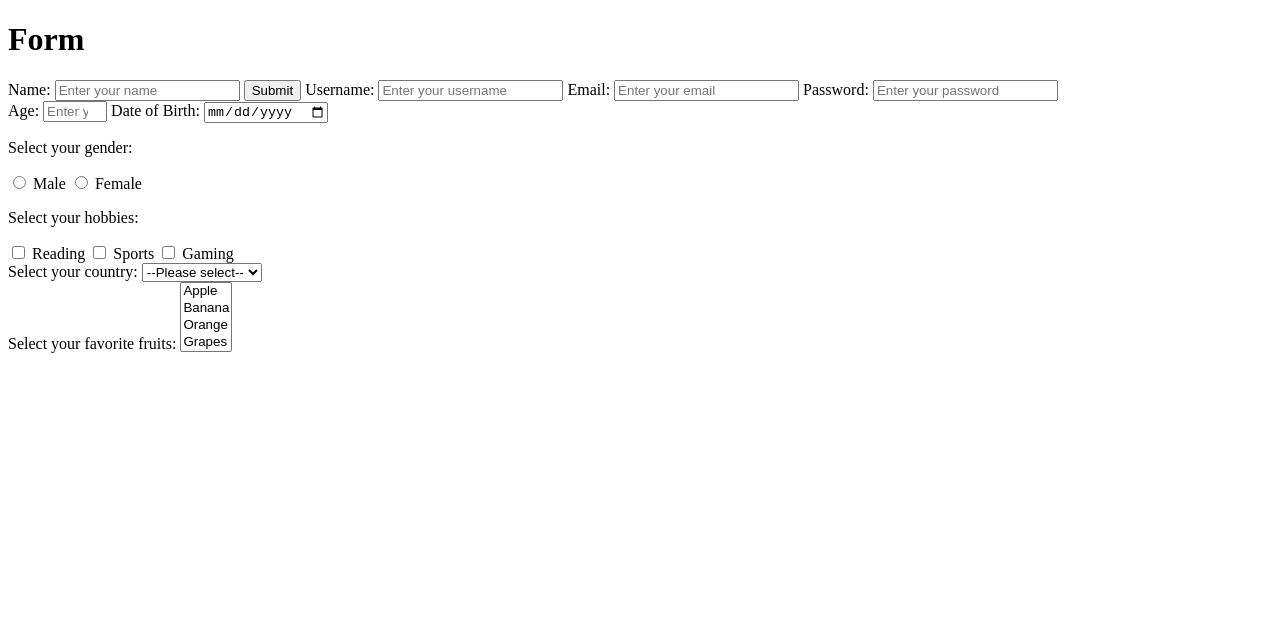
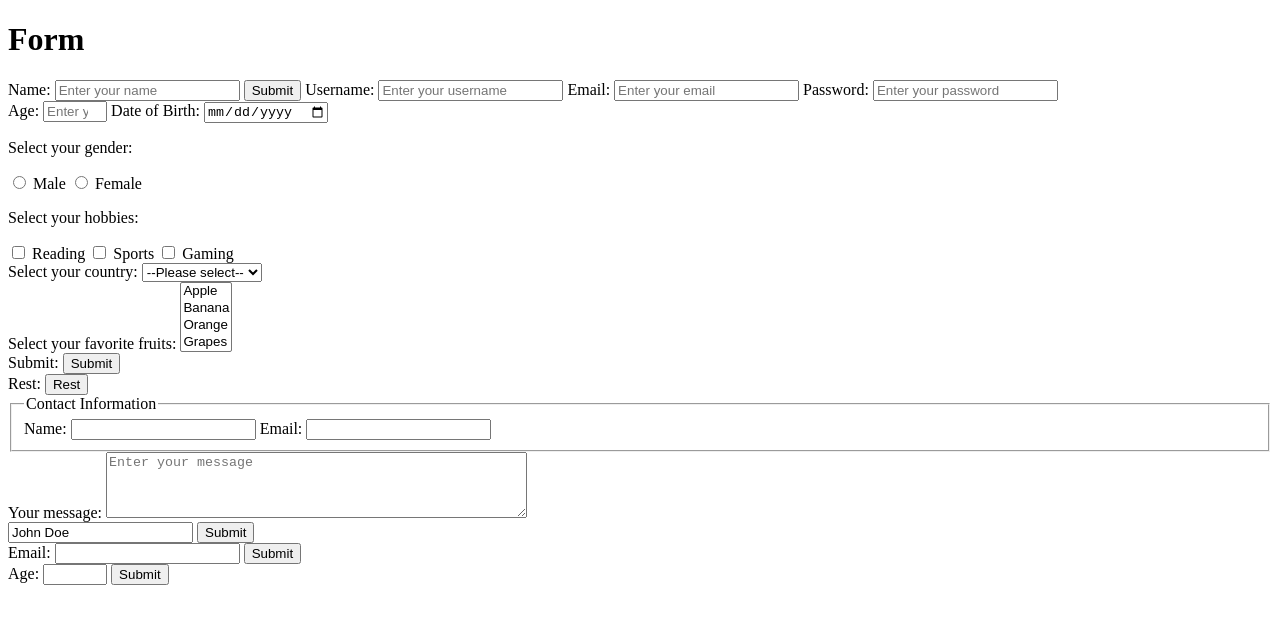
Before and after one commit to Dav-III-S/WebDevEssentialsNotes, a plain HTML site: page Month1/Week1/index.html in a window 1280 px wide. Drawn offline with Linux system fonts and the light colour scheme.

Commit message:
submitting class work

```diff
--- a/Month1/Week1/index.html
+++ b/Month1/Week1/index.html
@@ -12,6 +12,7 @@
     <main>
 
         <form>
+            <!-- <input type="text" aria-label="Search" placeholder="Search..."> helps with disability just not sure how -->
             <label for="Name">Name:</label>
             <input type="text" name="username" placeholder="Enter your name">
             <button type="submigitt">Submit</button>
@@ -74,5 +75,49 @@
               <option value="grapes">Grapes</option>
             </select>
           </form>
+          <!-- Buttons -->
+          <form>
+            <label for="submit">Submit:</label>
+            <input type="submit" value="Submit">
+          </form>
+          <!-- Rested -->
+          <form>
+            <label for="Rest">Rest:</label>
+            <button type="submit">Rest</button>
+          </form>
+          <!-- Fieldset -->
+          <form>
+            <fieldset>
+              <legend>Contact Information</legend>
+              <label for="name">Name:</label>
+              <input type="text" id="name" name="name">
+
+              <label for="email">Email:</label>
+              <input type="email" id="email" name="email">
+            </fieldset>
+          </form>
+          <!-- text area -->
+          <form>
+            <label for="message">Your message:</label>
+            <textarea id="message" name="message" rows="4" cols="50" placeholder="Enter your message"></textarea>
+          </form>
+          <!-- hidden fields -->
+          <form>
+            <input type="hidden" name="user_id" value="12345">
+            <input type="text" name="user_name" value="John Doe">
+            <input type="submit" value="Submit">
+          </form>
+          <!-- Data validation -->
+          <form>
+            <label for="email">Email:</label>
+            <input type="email" id="email" name="email" required>
+            <input type="submit" value="Submit">
+          </form>
+          <!-- input validation -->
+          <form>
+            <label for="age">Age:</label>
+            <input type="number" id="age" name="age" min="18" max="100" title="Age must not be lower than 18 or higher than 100">
+            <input type="submit" value="Submit">
+          </form>
     </main>
 </html>
```
